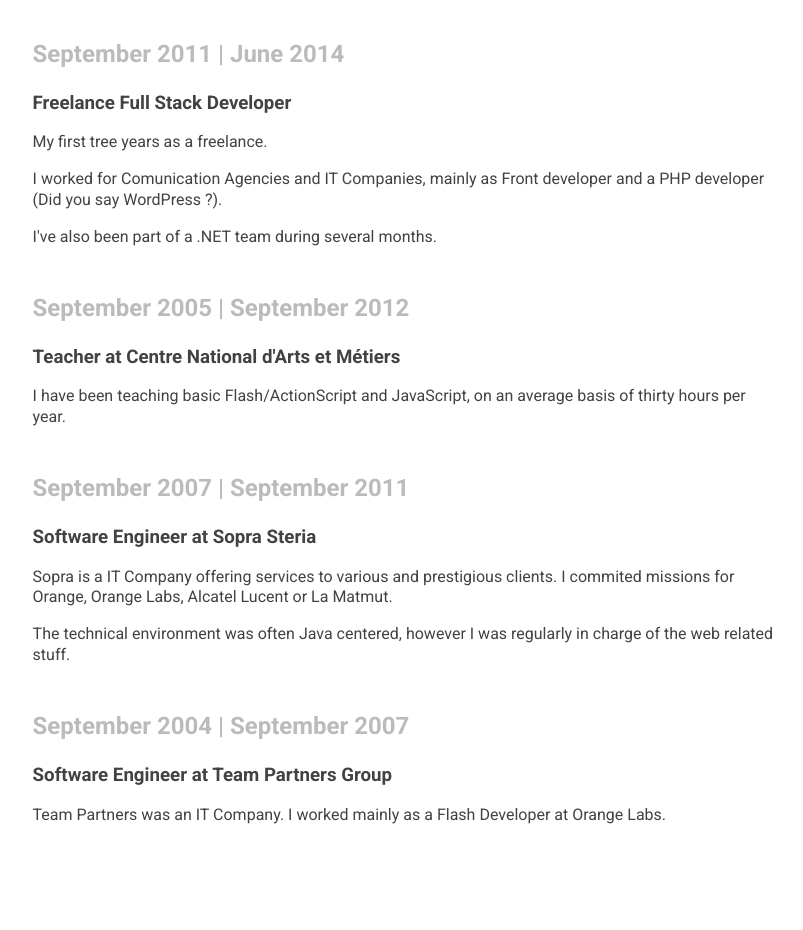
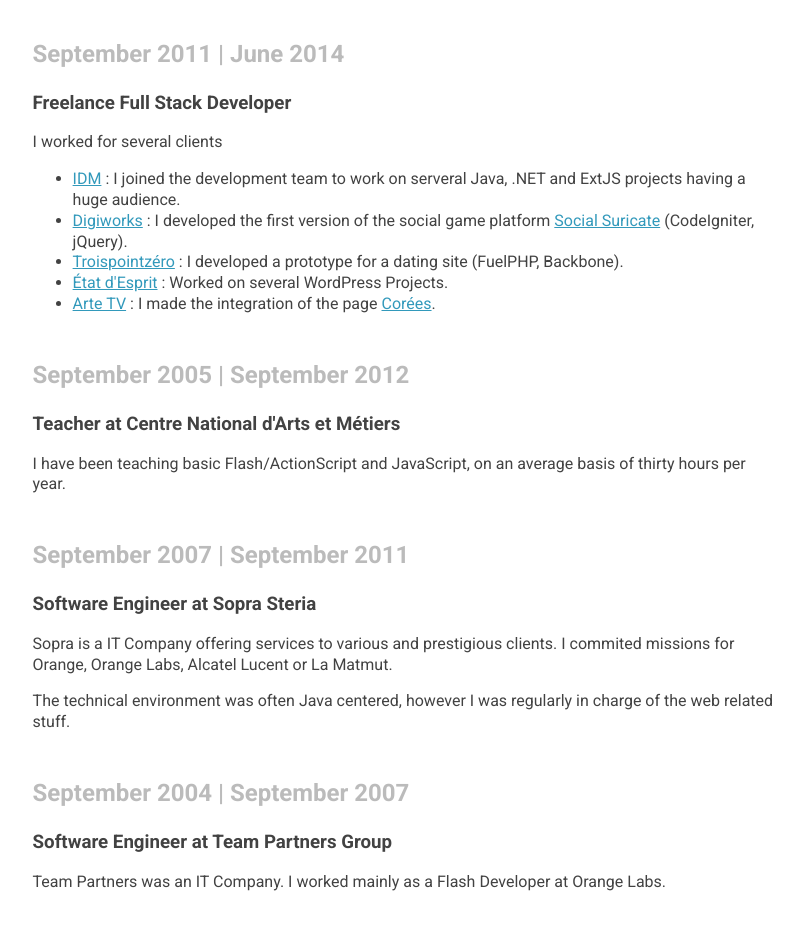
Before and after one commit to gregorylegarec/gregorylegarec.github.io, a plain HTML site: page index.html in a window 1280 px wide. Shown: the part 1920-2850 px from the top of the page, without its empty margins (233-1036 px from the left). Drawn offline with Linux system fonts and the light colour scheme.

Commit message:
updated freelance experience

```diff
--- a/index.html
+++ b/index.html
@@ -41,9 +41,14 @@
 				<dt>September 2011 | June 2014</dt>
 				<dd>
 					<h3>Freelance Full Stack Developer</h3>
-					<p>My first tree years as a freelance.</p>
-					<p>I worked for Comunication Agencies and IT Companies, mainly as Front developer and a PHP developer (Did you say WordPress ?).
-					<p>I've also been part of a .NET team during several months.</p>
+					<p>I worked for several clients</p>
+					<ul>
+						<li><a href="http://www.idmgroup.com/">IDM</a> : I joined the development team to work on serveral Java, .NET and ExtJS projects having a huge audience.</li>
+						<li><a href="http://www.digiworks.fr/">Digiworks</a> : I developed the first version of the social game platform <a href="https://www.socialsuricate.com/">Social Suricate</a> (CodeIgniter, jQuery).</li>
+						<li><a href="http://www.troispointzero.fr/">Troispointzéro</a> : I developed a prototype for a dating site (FuelPHP, Backbone).</li>
+						<li><a href="http://www.etat-desprit.fr/">État d'Esprit</a> : Worked on several WordPress Projects.</li>
+						<li><a href="http://arte.tv">Arte TV</a> : I made the integration of the page <a href="http://corees.arte.tv/">Corées</a>.</li>
+					</ul>
 				</dd>
 
 				<dt>September 2005 | September 2012</dt>
```
